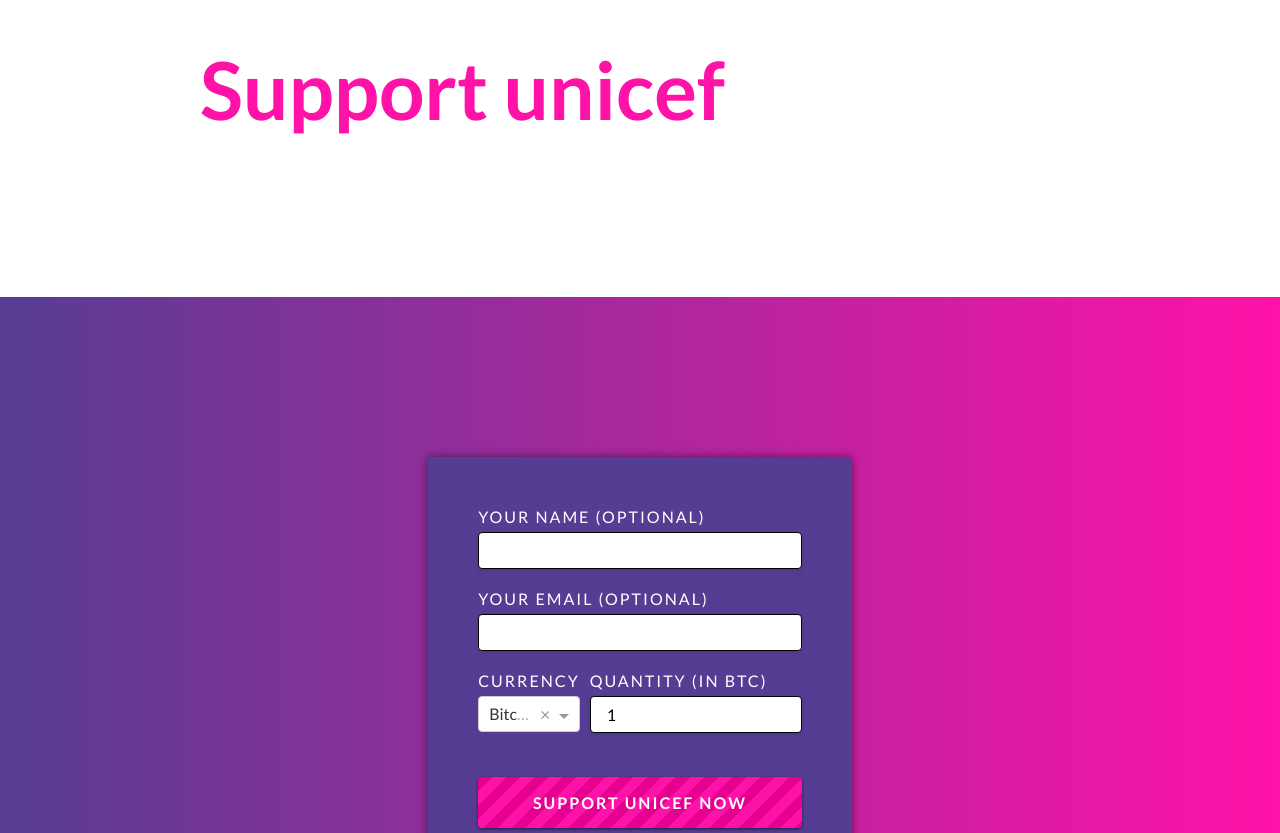
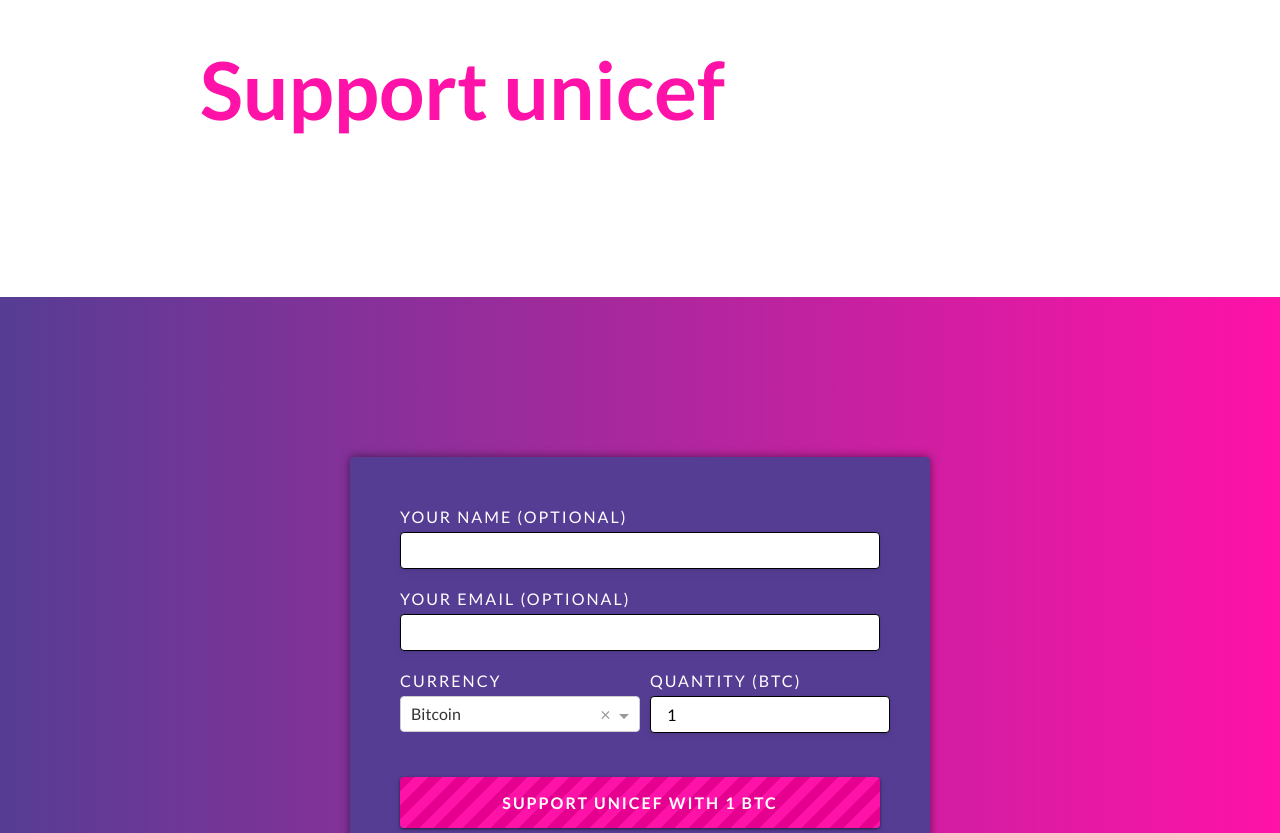
Before and after one commit to scarletks1214/unicef-france, a React (Create React App) app: page / in a window 1280 px wide. Shown: the part 119-952 px from the top of the page. Built offline with nearby package versions, Linux system fonts and the light colour scheme.

Commit message:
bells and whistles form

```diff
--- a/src/components/SignupForm.js
+++ b/src/components/SignupForm.js
@@ -12,10 +12,6 @@
 
 const cryptocurrencies = [
   {
-    value: "eur",
-    label: "Euros"
-  },
-  {
     value: "btc",
     label: "Bitcoin"
   },
@@ -24,40 +20,41 @@
     label: "Ethereum"
   },
   {
-    value: "ltc",
+    value: "XRP",
+    label: "Ripple"
+  },
+  {
+    value: "LTC",
     label: "Litecoin"
   },
   {
-    value: "rip",
-    label: "Ripple"
+    value: "EOS",
+    label: "EOS"
+  },
+  {
+    value: "XLM",
+    label: "Stellar"
+  },
+  {
+    value: "XMR",
+    label: "Monero"
   },
   {
     value: "dash",
     label: "Dash"
   },
   {
-    value: "mon",
-    label: "Monero"
-  },
-  {
-    value: "eos",
-    label: "EOS"
-  },
-  {
-    value: "stellar",
-    label: "Stellar"
-  },
-
-  {
-    value: "dai",
+    value: "DAI",
     label: "DAI"
   }
 ];
+
 const MarginBottom = styled.div`
   margin-bottom: 20px;
 `;
-const ZipWrapper = styled.div`
+const Half = styled.div`
   margin-right: 10px;
+  flex: 0 0 50%;
 `;
 
 const Container = styled.form`
@@ -71,6 +68,7 @@
 
   padding: 30px 30px;
   ${media.tablet`padding: 50px 50px`}
+  ${media.tablet`min-width: 480px`}
 `;
 
 // zip code and state are wrapped in this
@@ -86,7 +84,9 @@
   };
 
   handleCurrencyChange = selectedOption => {
-    this.setState({ selectedOption });
+    this.setState({
+      selectedOption: selectedOption.value
+    });
   };
 
   handleQuantityChange = e => {
@@ -101,6 +101,13 @@
       alertError("missing required fields");
     }
   };
+
+  generateButtonText = () => {
+    if (!this.state.quantity) {
+      return `Please Enter a Quantity Above`;
+    }
+    return `Support unicef With ${this.state.quantity} ${this.state.selectedOption}`;
+  }
 
   render() {
     const { selectedOption } = this.state;
@@ -119,7 +126,7 @@
         </MarginBottom>
 
         <Row>
-          <ZipWrapper>
+          <Half>
             <Label for="cryptocurrency">Currency</Label>
             <MarginBottom>
               <Select
@@ -130,11 +137,9 @@
                 id="cryptocurrency"
               />
             </MarginBottom>
-          </ZipWrapper>
-          <div>
-            <Label for="quantity">
-              Quantity (in {this.state.selectedOption})
-            </Label>
+          </Half>
+          <Half>
+            <Label for="quantity">Quantity ({this.state.selectedOption})</Label>
             <MarginBottom>
               <Input
                 type="number"
@@ -143,10 +148,10 @@
                 onChange={this.handleQuantityChange}
               />
             </MarginBottom>
-          </div>
+          </Half>
         </Row>
 
-        <Button onClick={this.formSubmit}>Support unicef Now</Button>
+        <Button onClick={this.formSubmit}>{this.generateButtonText()}</Button>
       </Container>
     );
   }
```
